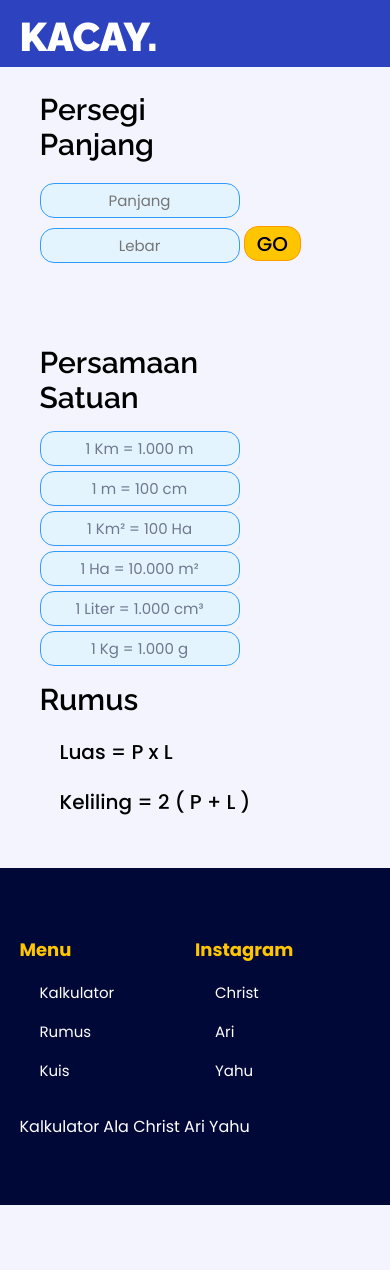
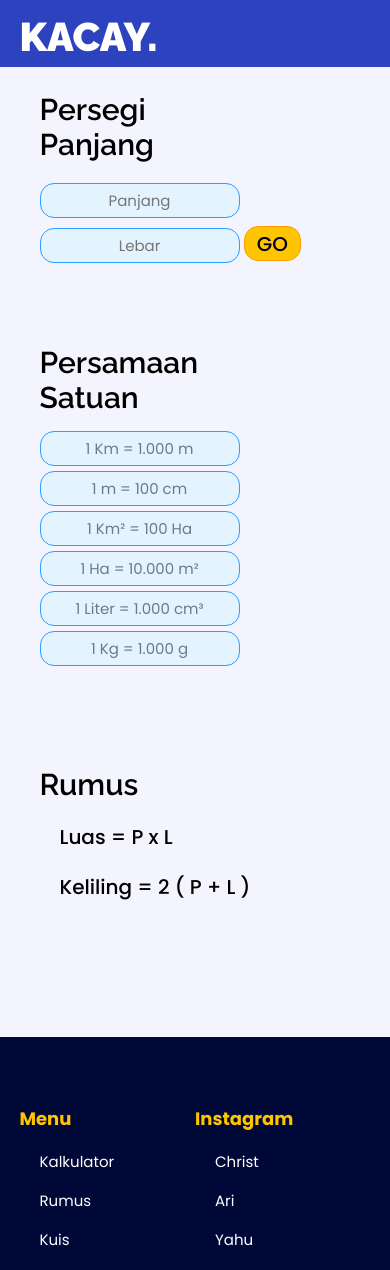
Before and after one commit to yahutahugg/yahutahugg.github.io, a plain HTML site: page index.html in a window 390 px wide. Shown: the top 1270 px of the page. Before the commit the page ends 1205 px from the top, so only its background shows below. Drawn offline with Linux system fonts and the light colour scheme.

Commit message:
Update style.css

```diff
--- a/style.css
+++ b/style.css
@@ -82,7 +82,7 @@ nav ul li a {
 /* calculator */
 .hero-section {
     display: flex;
-    height: 40vh;
+    height: 70vh;
     width: 100%;
     align-items: top;
     justify-content: space-between;
@@ -171,7 +171,7 @@ nav ul li a {
     /* rumus */
 .formula-section {
     display: inline-block;
-    height: 25vh;
+    height: 35vh;
     align-items: top;
 
 }
@@ -242,7 +242,7 @@ footer .links-container {
 
     .hero-section {
         align-items: top;
-        height: 70vh;
+        height: 80vh;
     }
 
     .hero-section .left {
```
